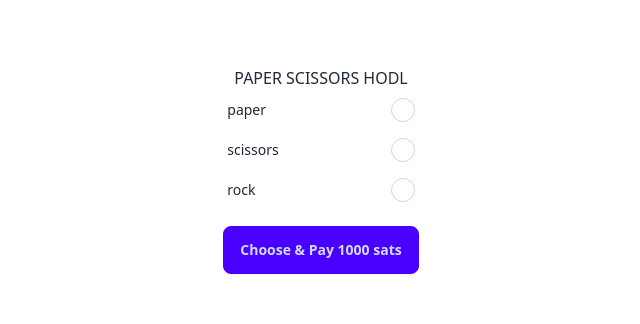
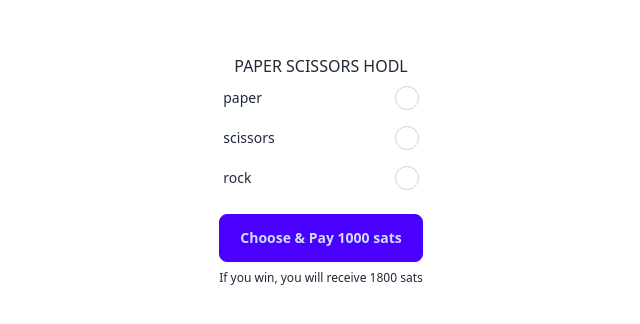
Before and after one commit to rolznz/paper-scissors-hodl, a Next.js app: page / in a window 1280 px wide. Shown: the part 230-554 px from the top of the page, without its empty margins (319-959 px from the left). Built offline with nearby package versions, Linux system fonts and the light colour scheme.

Commit message:
feat: draw resolution, better UI, fix win amount

```diff
--- a/app/actions.ts
+++ b/app/actions.ts
@@ -89,7 +89,7 @@ export async function checkGame(
     return "pending";
   }
 
-  if (!challengerTransaction.settled_at || !opponentTransaction.settled_at) {
+  if (!challengerTransaction.preimage || !opponentTransaction.preimage) {
     return "pending";
   }
 
@@ -112,9 +112,17 @@ export async function checkGame(
     result = isChallenger ? "lose" : "win";
   }
 
-  // only pay if not a draw
-  // this would not be an issue with HODL invoices
-  if (result !== "draw") {
+  if (result === "draw") {
+    // for now, we can't refund both users. So instead, pick one of the players to win
+    // using something only the server knows
+    const seed = parseInt((challengerTransaction.preimage.substring(0, 4) + opponentTransaction.preimage.substring(0, 4)), 16);
+    var x = Math.sin(seed) * 10000;
+    result = (x - Math.floor(x)) > 0.5 ? "win" : "lose";
+    if (!isChallenger) {
+      result = result === "win" ? "lose" : "win";
+    }
+  }
+
   // NOTE: the lightning transaction can only be paid once
   // so future attempts will fail
   try {
@@ -130,7 +138,6 @@ export async function checkGame(
   } catch (error) {
     console.error(error);
   }
-  }
 
   return result;
 }
--- a/app/games/[id]/page.tsx
+++ b/app/games/[id]/page.tsx
@@ -9,6 +9,7 @@ import {
   WIN_AMOUNT_SATS,
 } from "@/app/types";
 import { checkGame, replyGame } from "@/app/actions";
+import { PlayForm } from "@/components/PlayForm";
 
 export default function Game() {
   const params = useParams<{ id: string }>();
@@ -27,7 +28,10 @@ export default function Game() {
         "@getalby/bitcoin-connect-react"
       ).then((mod) => mod.requestProvider);
       const provider = await requestProvider();
-      const ownInvoice = await provider.makeInvoice(WIN_AMOUNT_SATS);
+      const ownInvoice = await provider.makeInvoice({
+        amount: WIN_AMOUNT_SATS,
+        defaultMemo: "Paper Scissors HODL WIN invoice"
+      });
       const { invoice } = await replyGame(
         params.id,
         selectedOption,
@@ -48,31 +52,5 @@ export default function Game() {
     }
   }
 
-  return (
-    <>
-      <p>PAPER SCISSORS HODL</p>
-      <form onSubmit={onSubmit}>
-        {options.map((option) => (
-          <div className="form-control" key={option}>
-            <label className="label cursor-pointer">
-              <span className="label-text">{option}</span>
-              <input
-                id={option}
-                type="radio"
-                name="option"
-                className="radio checked:bg-red-500"
-                required
-                checked={option === selectedOption}
-                onChange={(e) => e.target.checked && setSelectedOption(option)}
-              />
-            </label>
-          </div>
-        ))}
-
-        <button className="btn btn-primary mt-4">
-          Choose & Pay {GAME_AMOUNT_SATS} sats
-        </button>
-      </form>
-    </>
-  );
+  return <PlayForm onSubmit={onSubmit} selectedOption={selectedOption} setSelectedOption={setSelectedOption} isOpponent/>
 }
--- a/app/page.tsx
+++ b/app/page.tsx
@@ -3,6 +3,7 @@ import React from "react";
 import { options, Option, GAME_AMOUNT_SATS, WIN_AMOUNT_SATS } from "./types";
 import { createGame } from "@/app/actions";
 import { useRouter } from "next/navigation";
+import { PlayForm } from "@/components/PlayForm";
 
 export default function Home() {
   const [selectedOption, setSelectedOption] = React.useState<Option>();
@@ -18,7 +19,10 @@ export default function Home() {
         "@getalby/bitcoin-connect-react"
       ).then((mod) => mod.requestProvider);
       const provider = await requestProvider();
-      const ownInvoice = await provider.makeInvoice(WIN_AMOUNT_SATS);
+      const ownInvoice = await provider.makeInvoice({
+        amount: WIN_AMOUNT_SATS,
+        defaultMemo: "Paper Scissors HODL WIN invoice"
+      });
       const { invoice, paymentHash } = await createGame(
         selectedOption,
         ownInvoice.paymentRequest
@@ -32,32 +36,5 @@ export default function Home() {
     }
   }
 
-  return (
-    <>
-      <p>PAPER SCISSORS HODL</p>
-      <form onSubmit={onSubmit}>
-        {options.map((option) => (
-          <div className="form-control" key={option}>
-            <label className="label cursor-pointer">
-              <span className="label-text">{option}</span>
-              <input
-                id={option}
-                type="radio"
-                name="option"
-                className="radio checked:bg-red-500"
-                required
-                checked={option === selectedOption}
-                onChange={(e) => e.target.checked && setSelectedOption(option)}
-              />
-            </label>
-          </div>
-        ))}
-
-        <button className="btn btn-primary mt-4">
-          Choose & Pay {GAME_AMOUNT_SATS} sats
-        </button>
-        {/* <p>If you win, you will receive {WIN_AMOUNT_SATS * 2} sats</p> */}
-      </form>
-    </>
-  );
+  return <PlayForm onSubmit={onSubmit} selectedOption={selectedOption} setSelectedOption={setSelectedOption}/>
 }
--- a/app/types.ts
+++ b/app/types.ts
@@ -4,4 +4,4 @@ export type Option = (typeof options)[number];
 export type GameResult = "win" | "lose" | "draw" | "pending";
 
 export const GAME_AMOUNT_SATS = 1000;
-export const WIN_AMOUNT_SATS = 900;
+export const WIN_AMOUNT_SATS = 1800;
--- /dev/null
+++ b/components/PlayForm.tsx
@@ -0,0 +1,40 @@
+import { GAME_AMOUNT_SATS, Option, options, WIN_AMOUNT_SATS } from "@/app/types";
+
+type PlayFormProps =  {
+  onSubmit(event: React.FormEvent): Promise<void>;
+  selectedOption: Option | undefined;
+  setSelectedOption(option: Option): void;
+  isOpponent?: boolean;
+}
+
+export function PlayForm({onSubmit, selectedOption, setSelectedOption, isOpponent}: PlayFormProps) {
+  return (
+    <>
+      <p>PAPER SCISSORS HODL</p>
+      {isOpponent && <p className="text-sm my-4 max-w-sm">{"You've"} been challenged to a game of Paper Scissors HODL. Your challenger has already made their choice!</p>}
+      <form onSubmit={onSubmit}>
+        {options.map((option) => (
+          <div className="form-control" key={option}>
+            <label className="label cursor-pointer">
+              <span className="label-text">{option}</span>
+              <input
+                id={option}
+                type="radio"
+                name="option"
+                className="radio checked:bg-red-500"
+                required
+                checked={option === selectedOption}
+                onChange={(e) => e.target.checked && setSelectedOption(option)}
+              />
+            </label>
+          </div>
+        ))}
+
+        <button className="btn btn-primary mt-4 w-full">
+          Choose & Pay {GAME_AMOUNT_SATS} sats
+        </button>
+        <p className="text-xs mt-2">If you win, you will receive {WIN_AMOUNT_SATS} sats</p>
+      </form>
+    </>
+  );
+}
```
Lines whose indentation alone changed are shown as unchanged.
